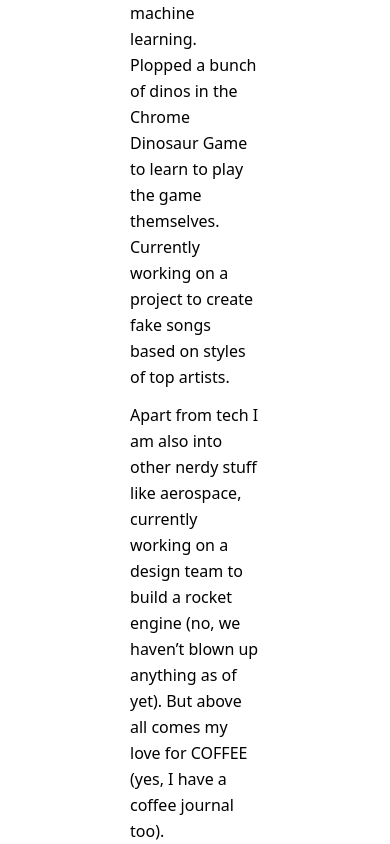
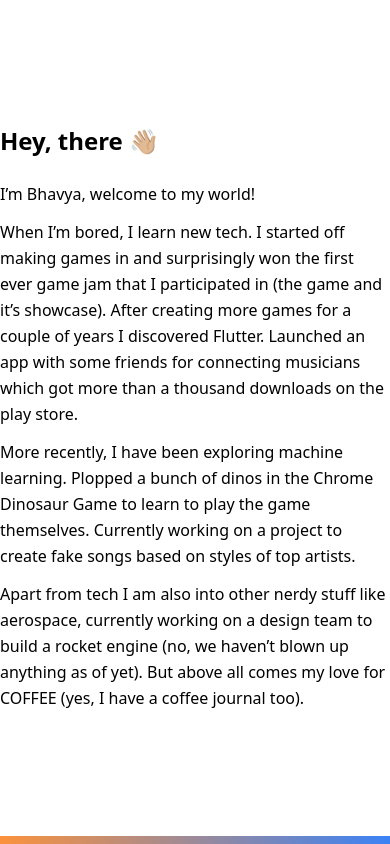
Before and after one commit to BhavyaMuni/website-v2, a SvelteKit app: page / in a window 390 px wide. Built offline with nearby package versions, Linux system fonts and the light colour scheme; a web font is replaced by a local one.

Commit message:
little reactiveness

```diff
--- a/src/routes/+page.svelte
+++ b/src/routes/+page.svelte
@@ -1,5 +1,5 @@
 <div class="flex flex-col h-screen justify-end">
-	<div class="flex flex-col w-1/3 my-auto justify-center mx-auto leading-relaxed space-y-3">
+	<div class="flex flex-col lg:w-1/3 sm:w-2/3 justify-center m-auto leading-relaxed space-y-3">
 		<h1 class="font-semibold text-2xl">Hey, there 👋🏼</h1>
 		<p />
 
```
